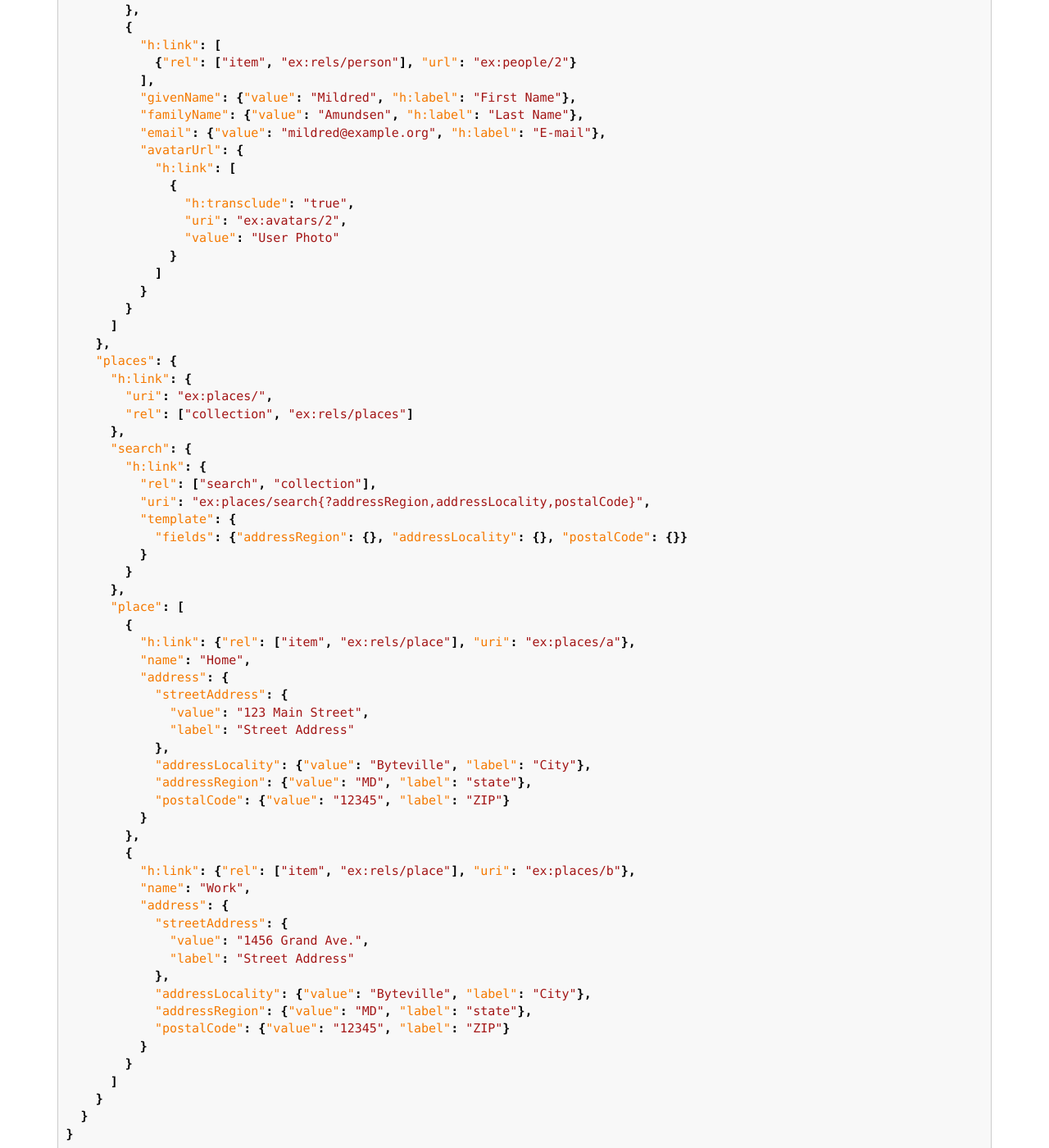
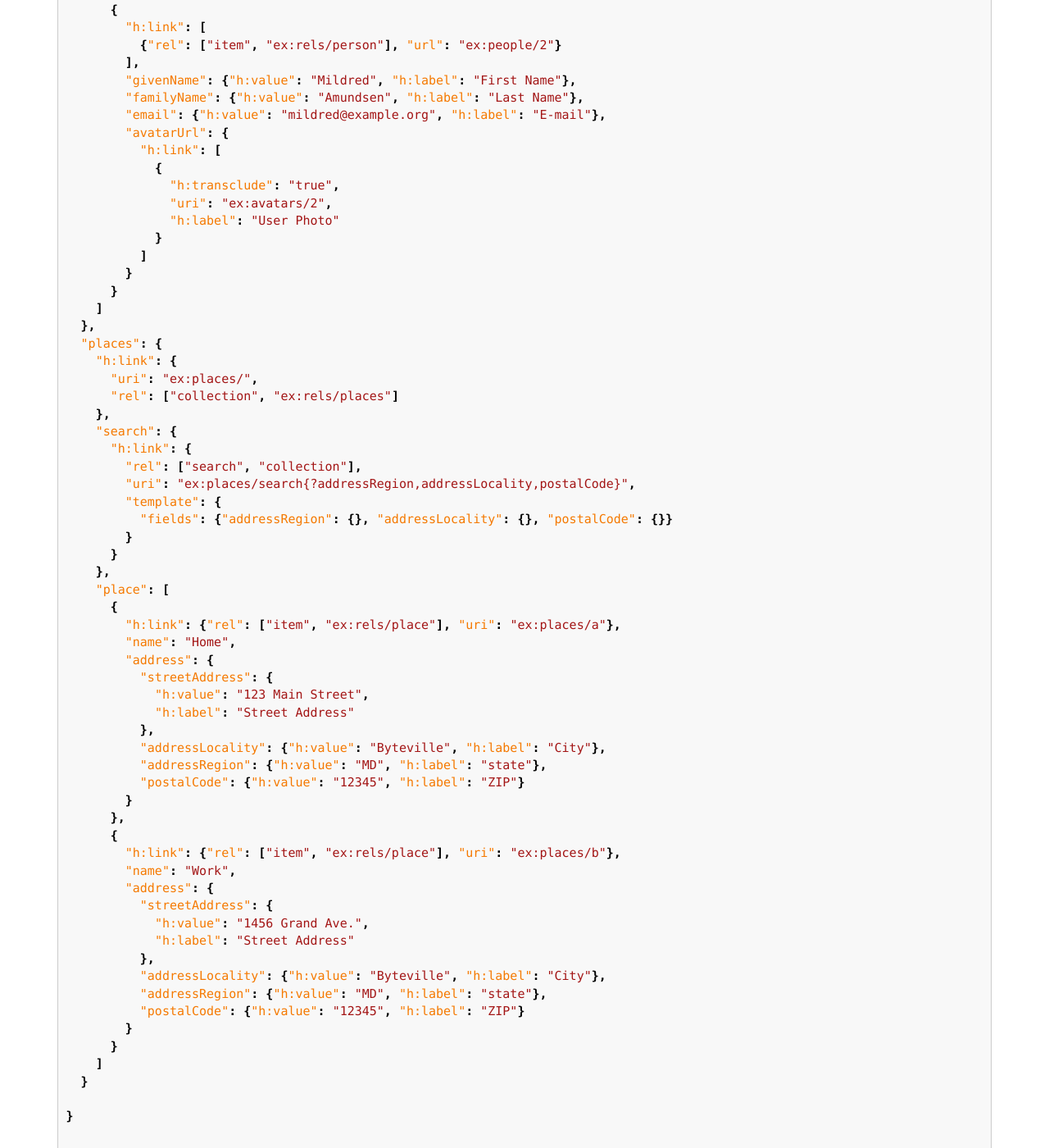
Before and after one commit to inadarei/hyper, a Jekyll site: the page built from example-comparisions/uber.md, in a window 1280 px wide and 1400 px high, scrolled down 4189 px. Shown: the whole window at 82% size. Built offline with Jekyll 4.4.1, drawn with Linux system fonts in a browser that asks for light colours; nearby versions of some CDN libraries; some of the changed text lies outside the part shown.

Commit message:
h:value added

```diff
--- a/_includes/samples/uber-hyper.json
+++ b/_includes/samples/uber-hyper.json
@@ -1,10 +1,9 @@
 {
   "head": {
     "curies": [{"prefix": "ex", "uri": "http://example.org/"}],
-    "profiles": ["ex:profiles/people-and-places"],
-    "h:link": [{"rel": ["self"], "uri": "ex:"}]
+    "profiles": ["ex:profiles/people-and-places"]
   },
-  "body": {
+  "h:ref": {"self": "ex:"},
   "people": {
     "h:link": [
       {"uri": "ex:people", "rel": ["collection", "ex:rels/people"]}
@@ -35,15 +34,15 @@
         "h:link": [
           {"rel": ["item", "ex:rels/person"], "url": "ex:people/1"}
         ],
-          "givenName": {"value": "Mike", "h:label": "First Name"},
-          "familyName": {"value": "Amundsen", "h:label": "Last Name"},
-          "email": {"value": "mike@example.org", "h:label": "E-mail"},
+        "givenName": {"h:value": "Mike", "h:label": "First Name"},
+        "familyName": {"h:value": "Amundsen", "h:label": "Last Name"},
+        "email": {"h:value": "mike@example.org", "h:label": "E-mail"},
         "avatarUrl": {
           "h:link": [
             {
               "h:transclude": "true",
               "uri": "ex:avatars/1",
-                "value": "User Photo"
+              "h:label": "User Photo"
             }
           ]
         }
@@ -52,15 +51,15 @@
         "h:link": [
           {"rel": ["item", "ex:rels/person"], "url": "ex:people/2"}
         ],
-          "givenName": {"value": "Mildred", "h:label": "First Name"},
-          "familyName": {"value": "Amundsen", "h:label": "Last Name"},
-          "email": {"value": "mildred@example.org", "h:label": "E-mail"},
+        "givenName": {"h:value": "Mildred", "h:label": "First Name"},
+        "familyName": {"h:value": "Amundsen", "h:label": "Last Name"},
+        "email": {"h:value": "mildred@example.org", "h:label": "E-mail"},
         "avatarUrl": {
           "h:link": [
             {
               "h:transclude": "true",
               "uri": "ex:avatars/2",
-                "value": "User Photo"
+              "h:label": "User Photo"
             }
           ]
         }
@@ -87,12 +86,12 @@
         "name": "Home",
         "address": {
           "streetAddress": {
-              "value": "123 Main Street",
-              "label": "Street Address"
+            "h:value": "123 Main Street",
+            "h:label": "Street Address"
           },
-            "addressLocality": {"value": "Byteville", "label": "City"},
-            "addressRegion": {"value": "MD", "label": "state"},
-            "postalCode": {"value": "12345", "label": "ZIP"}
+          "addressLocality": {"h:value": "Byteville", "h:label": "City"},
+          "addressRegion": {"h:value": "MD", "h:label": "state"},
+          "postalCode": {"h:value": "12345", "h:label": "ZIP"}
         }
       },
       {
@@ -100,15 +99,15 @@
         "name": "Work",
         "address": {
           "streetAddress": {
-              "value": "1456 Grand Ave.",
-              "label": "Street Address"
+            "h:value": "1456 Grand Ave.",
+            "h:label": "Street Address"
           },
-            "addressLocality": {"value": "Byteville", "label": "City"},
-            "addressRegion": {"value": "MD", "label": "state"},
-            "postalCode": {"value": "12345", "label": "ZIP"}
+          "addressLocality": {"h:value": "Byteville", "h:label": "City"},
+          "addressRegion": {"h:value": "MD", "h:label": "state"},
+          "postalCode": {"h:value": "12345", "h:label": "ZIP"}
         }
       }
     ]
   }
+
 }
-}
```
Also changed, not shown: _includes/corevocabulary.md (+4 -0 lines), _includes/propdefs/value.md (added, +17 -0 lines), _includes/samples/siren-hyper.json (+11 -14 lines), props/value.md (added, +8 -0 lines). Lines whose indentation alone changed are shown as unchanged.
